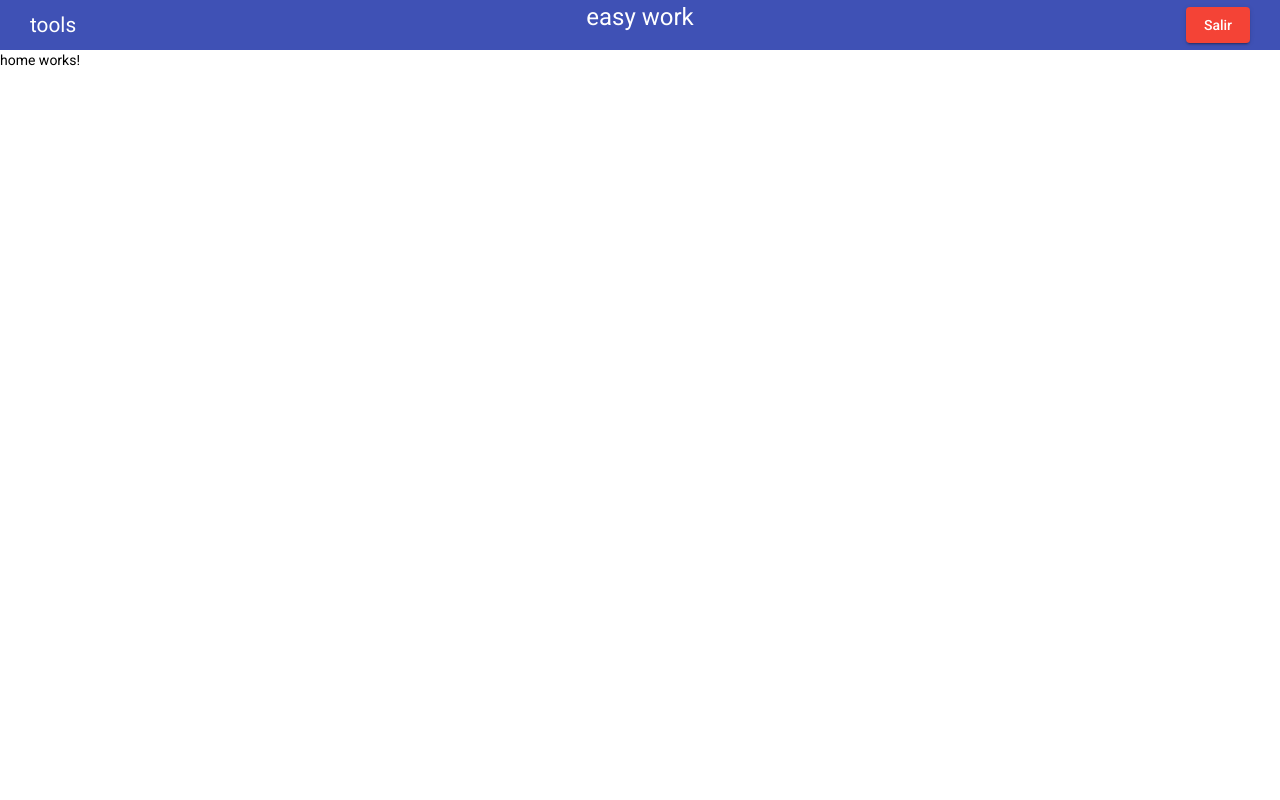
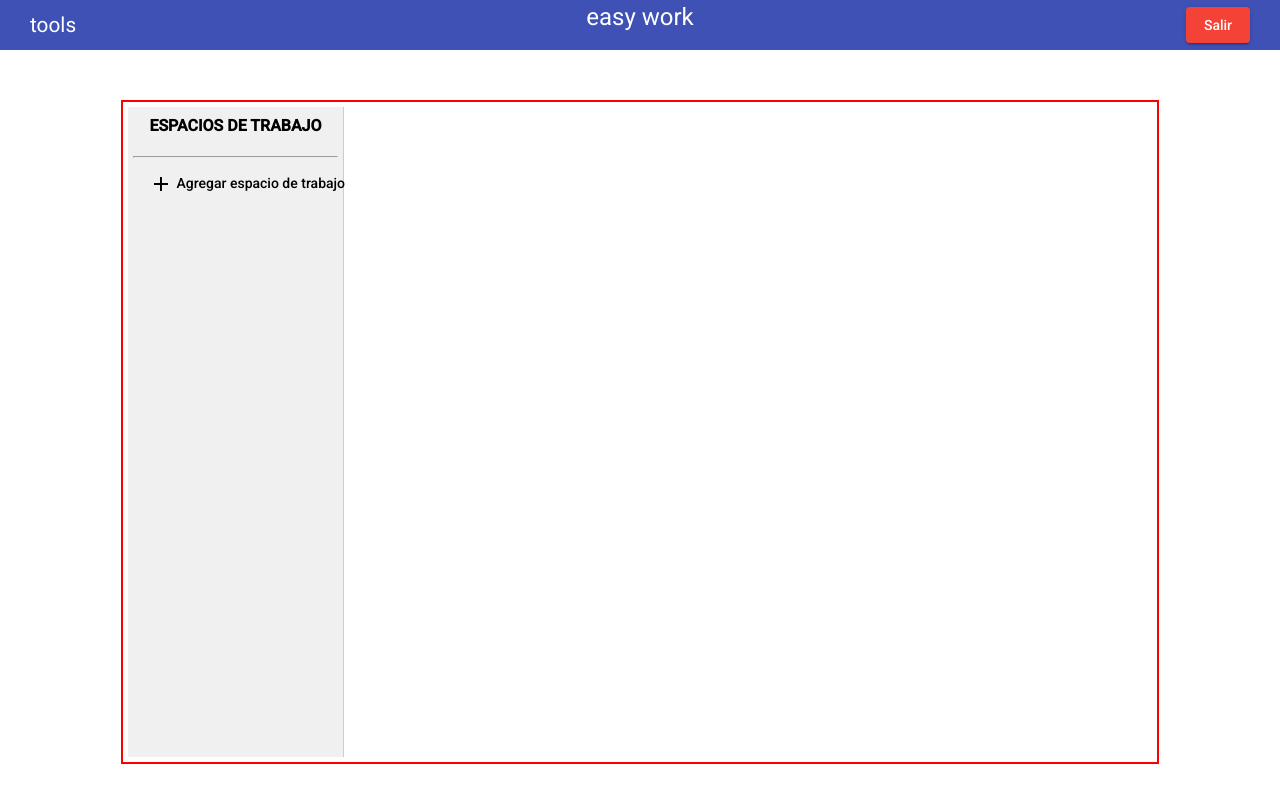
Before and after one commit to stark-team-fedesoft/easy-work, an Angular app in the folder frontend/: page /home in a window 1280 px wide. Built offline with nearby package versions, Linux system fonts and the light colour scheme; sample sign-in values are in the browser's storage.

Commit message:
home added to front and authentication is solved

```diff
--- a/frontend/src/app/app.module.ts
+++ b/frontend/src/app/app.module.ts
@@ -11,6 +11,7 @@ import { RegisterComponent } from './components/auth/register/register.component
 import { FormsModule, ReactiveFormsModule } from '@angular/forms';
 import { HttpClientModule } from '@angular/common/http';
 import { HomeComponent } from './components/home/home/home.component';
+import { CreateWorkspaceComponent } from './components/dialogs/create-workspace/create-workspace.component';
 
 @NgModule({
   declarations: [
@@ -18,7 +19,8 @@ import { HomeComponent } from './components/home/home/home.component';
     HeaderComponent,
     LoginComponent,
     RegisterComponent,
-    HomeComponent
+    HomeComponent,
+    CreateWorkspaceComponent
   ],
   imports: [
     BrowserModule,
--- /dev/null
+++ b/frontend/src/app/components/dialogs/create-workspace/create-workspace.component.html
@@ -0,0 +1 @@
+<h1 mat-dialog-title>hola mundo</h1>
--- /dev/null
+++ b/frontend/src/app/components/dialogs/create-workspace/create-workspace.component.ts
@@ -0,0 +1,19 @@
+import { Component, Inject, OnInit } from '@angular/core';
+import { MatDialog, MatDialogRef, MAT_DIALOG_DATA } from '@angular/material/dialog';
+
+@Component({
+  selector: 'app-create-workspace',
+  templateUrl: './create-workspace.component.html',
+  styleUrls: ['./create-workspace.component.scss']
+})
+export class CreateWorkspaceComponent {
+
+  constructor(
+    public dialogRef: MatDialogRef<CreateWorkspaceComponent>
+  ) { }
+
+  onNoClick(): void {
+    this.dialogRef.close();
+  }
+
+}
--- a/frontend/src/app/components/home/home/home.component.html
+++ b/frontend/src/app/components/home/home/home.component.html
@@ -1 +1,12 @@
-<p>home works!</p>
+<div>
+    <div class="panels">
+        <div class="workspaces">
+            <h3>ESPACIOS DE TRABAJO</h3>
+            <hr/>
+            <button mat-button (click)="openCrateWorkspaceDialog()">
+                <mat-icon>add</mat-icon>
+                Agregar espacio de trabajo
+            </button>
+        </div>
+    </div>
+</div>
--- a/frontend/src/app/components/home/home/home.component.scss
+++ b/frontend/src/app/components/home/home/home.component.scss
@@ -0,0 +1,20 @@
+div.panels {
+    width: 80%;
+    border: 2px solid red;
+    margin: 0 auto;
+    margin-top: 50px;
+    padding: 5px;
+    min-height: 80vh;
+}
+
+div.workspaces {
+    width: 20%;
+    background-color: rgb(240, 240, 240);
+    border-right: 1px solid #ccc;
+    padding: 5px;
+    min-height: 40rem;
+    h3 {
+        text-align: center;
+        font-weight: 700;
+    }
+}
--- a/frontend/src/app/components/home/home/home.component.ts
+++ b/frontend/src/app/components/home/home/home.component.ts
@@ -1,4 +1,6 @@
 import { Component, OnInit } from '@angular/core';
+import { MatDialog } from '@angular/material/dialog';
+import { CreateWorkspaceComponent } from '../../dialogs/create-workspace/create-workspace.component';
 
 @Component({
   selector: 'app-home',
@@ -7,9 +9,21 @@ import { Component, OnInit } from '@angular/core';
 })
 export class HomeComponent implements OnInit {
 
-  constructor() { }
+  constructor(public dialog: MatDialog) { }
 
   ngOnInit(): void {
   }
 
+  openCrateWorkspaceDialog(): void {
+    const dialogRef = this.dialog.open(CreateWorkspaceComponent, {
+      width: '50%',
+    });
+
+    dialogRef.afterClosed().subscribe( res => {
+      console.log('cerrado');
+      console.log(res);
+
+    });
+  }
+
 }
--- a/frontend/src/app/material.module.ts
+++ b/frontend/src/app/material.module.ts
@@ -7,6 +7,7 @@ import { MatInputModule } from '@angular/material/input';
 import { MatIconModule } from '@angular/material/icon';
 import { MatProgressBarModule } from '@angular/material/progress-bar';
 import { MatSnackBarModule } from '@angular/material/snack-bar';
+import { MatDialogModule } from '@angular/material/dialog';
 
 const modules = [
   MatToolbarModule,
@@ -17,6 +18,7 @@ const modules = [
   MatIconModule,
   MatProgressBarModule,
   MatSnackBarModule,
+  MatDialogModule,
 ]
 
 @NgModule({
```
Also changed, not shown: frontend/src/app/components/dialogs/create-workspace/create-workspace.component.scss (added), 1 other file (tests, documents, lock files or other folders).
